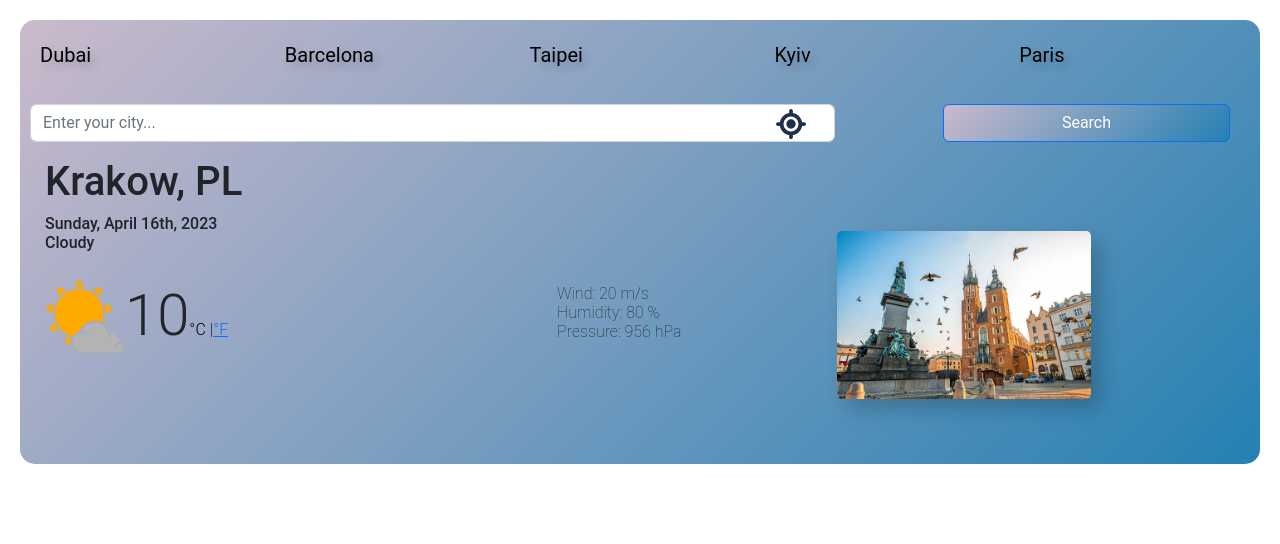
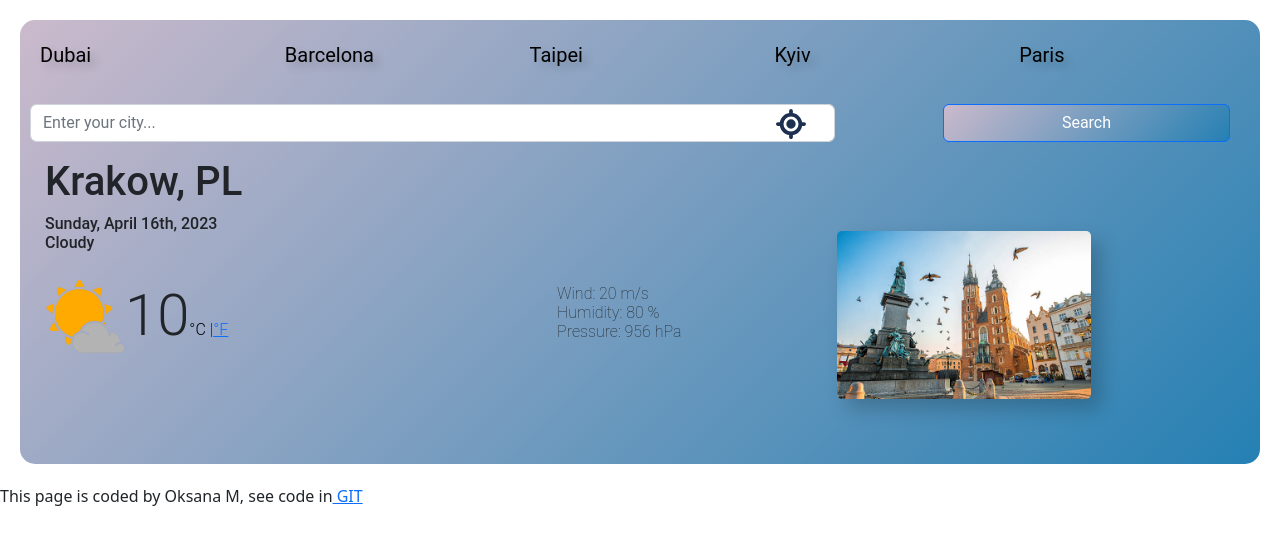
Before and after one commit to ksana/weather-app-react, a React (Create React App) app: page / in a window 1280 px wide. Shown: the top 544 px of the page. Built offline with nearby package versions, Linux system fonts and the light colour scheme.

Commit message:
added link to repo

```diff
--- a/src/App.js
+++ b/src/App.js
@@ -1,13 +1,11 @@
 import "./App.css";
-//import Weather from "./Weather";
-//import { Audio, Blocks } from "react-loader-spinner";
-//import Bottom from "./Bottom.js";
 import Top from "./Top.js";
-//import Middle from "./Middle";
+import CodeLink from "./CodeLink";
 import Search from "./Search";
 
 function App() {
   return (
+    <div>
       <div className="App">
         <header className="App-header">
           <Top />
@@ -15,6 +13,8 @@ function App() {
           {/* <Middle /> */}
         </header>
       </div>
+      <CodeLink />
+    </div>
   );
 }
 
--- /dev/null
+++ b/src/CodeLink.js
@@ -0,0 +1,10 @@
+import React from "react";
+
+export default function CodeLink() {
+  return (
+    <div>
+      This page is coded by Oksana M, see code in
+      <a href="https://github.com/ksana/weather-app-react"> GIT </a>
+    </div>
+  );
+}
```
Lines whose indentation alone changed are shown as unchanged.
